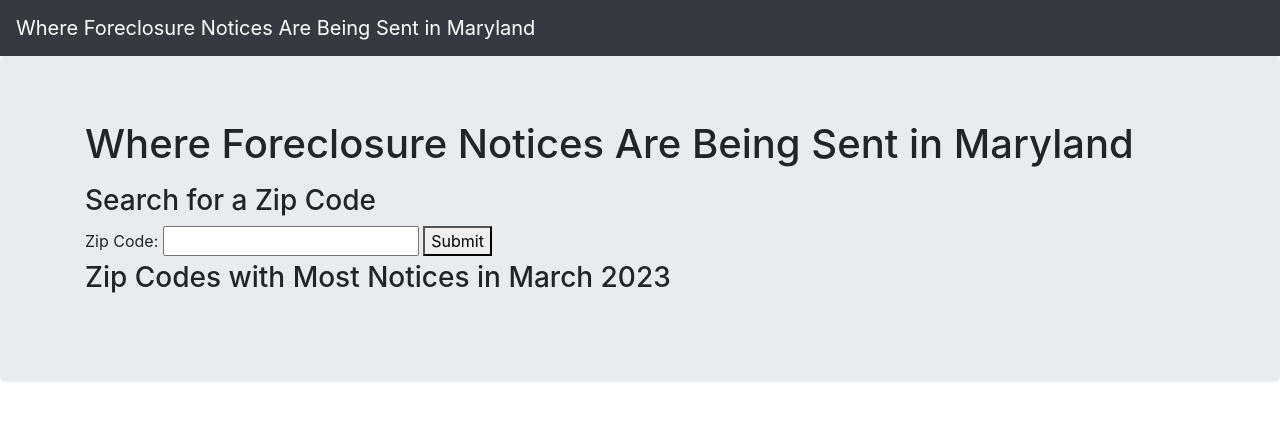
After one commit to NewsAppsUMD/second-news-app-umd-dwillis, a Flask app: template templates/index_new.html in a window 1280 px wide. The commit adds this page. Shown: the top 421 px of the page. Run offline with Flask 3, Linux system fonts and the light colour scheme; the template is opened without the code that fills it, so the values that code supplies are empty; some libraries are stand-ins or nearby versions.

Commit message:
more stuff

```diff
--- a/app.py
+++ b/app.py
@@ -2,9 +2,9 @@ import os
 import geojson
 from peewee import *
 from census import Census
-from flask import Flask
-from flask import render_template
+from flask import Flask, render_template, request, flash, redirect, url_for
 app = Flask(__name__)
+app.secret_key = "279878dhekdhkhekdhkh"
 db = SqliteDatabase('foreclosures.db')
 census_api_key = os.environ.get('CENSUS_API_KEY')
 c = Census(census_api_key)
@@ -26,12 +26,18 @@ class ZipCode(Model):
     class Meta:
         database = db
 
-@app.route("/")
+@app.route('/', methods=['GET', 'POST'])
 def index():
-    notice_count = Notice.select().count()
-    all_zips = ZipCode.select()
-    template = 'index.html'
-    return render_template(template, count = notice_count, all_zips = all_zips)
+    if request.method == 'POST':
+        zip_code = request.form['zip_code']
+        try:
+            zip_code_data = ZipCode.get(ZipCode.zipcode == zip_code)
+            return redirect(url_for('detail', slug=zip_code))
+        except ZipCode.DoesNotExist:
+            flash(f"Zip code {zip_code} not found.", 'error')
+    else:
+        top_zips = Notice.select().where(Notice.month == '2023-03-01').order_by(Notice.notices.cast('int').desc()).limit(10)
+    return render_template('index_new.html', top_zips=top_zips)
 
 @app.route('/zipcode/<slug>')
 def detail(slug):
--- a/templates/detail.html
+++ b/templates/detail.html
@@ -25,7 +25,7 @@
                 var map = new mapboxgl.Map({
                   container: 'map',
                   style: 'mapbox://styles/mapbox/streets-v9',
-                  zoom: 12
+                  zoom: 11
                 });
                 map.addControl(new mapboxgl.NavigationControl());
                 const geojsonUrl = '{{ geojson_url }}';
--- /dev/null
+++ b/templates/index_new.html
@@ -0,0 +1,42 @@
+<!doctype html>
+<html lang="en">
+    <head>
+        <link rel="stylesheet" href="https://stackpath.bootstrapcdn.com/bootstrap/4.3.1/css/bootstrap.min.css" crossorigin="anonymous">
+    </head>
+    <body>
+    <nav class="navbar navbar-expand-lg navbar-dark bg-dark">
+        <a class="navbar-brand" href="/">Where Foreclosure Notices Are Being Sent in Maryland</a>
+    </nav>
+      <div class="jumbotron">
+        <div class="container">
+            <h1>Where Foreclosure Notices Are Being Sent in Maryland</h1>
+            <p></p>
+            <h3>Search for a Zip Code</h3>
+            <form method="POST">
+                <label for="zip_code">Zip Code:</label>
+                <input type="text" id="zip_code" name="zip_code" required minlength="5" maxlength="5" pattern="\d{5}">
+                <button type="submit">Submit</button>
+            </form>
+            {% with messages = get_flashed_messages(with_categories=true) %}
+            {% if messages %}
+            <ul>
+                {% for category, message in messages %}
+                <li{% if category %} class="{{ category }}"{% endif %}>{{ message }}</li>
+                {% endfor %}
+            </ul>
+            {% endif %}
+            {% endwith %}
+            <h3>Zip Codes with Most Notices in March 2023</h3>
+            <div class="row">
+                <div class="col-md-4">
+                <ul class="list-unstyled">
+                    {% for zip in top_zips %}
+                        <li><a href="/zipcode/{{ zip.zip }}">{{ zip.zip }}</a> ({{ zip.notices }} notices)</li>
+                        {% endfor %}
+                    </ul>
+                </div>
+            </div>
+        </div>
+     </div>
+    </body>
+</html>
```
Also changed, not shown: README.md.
